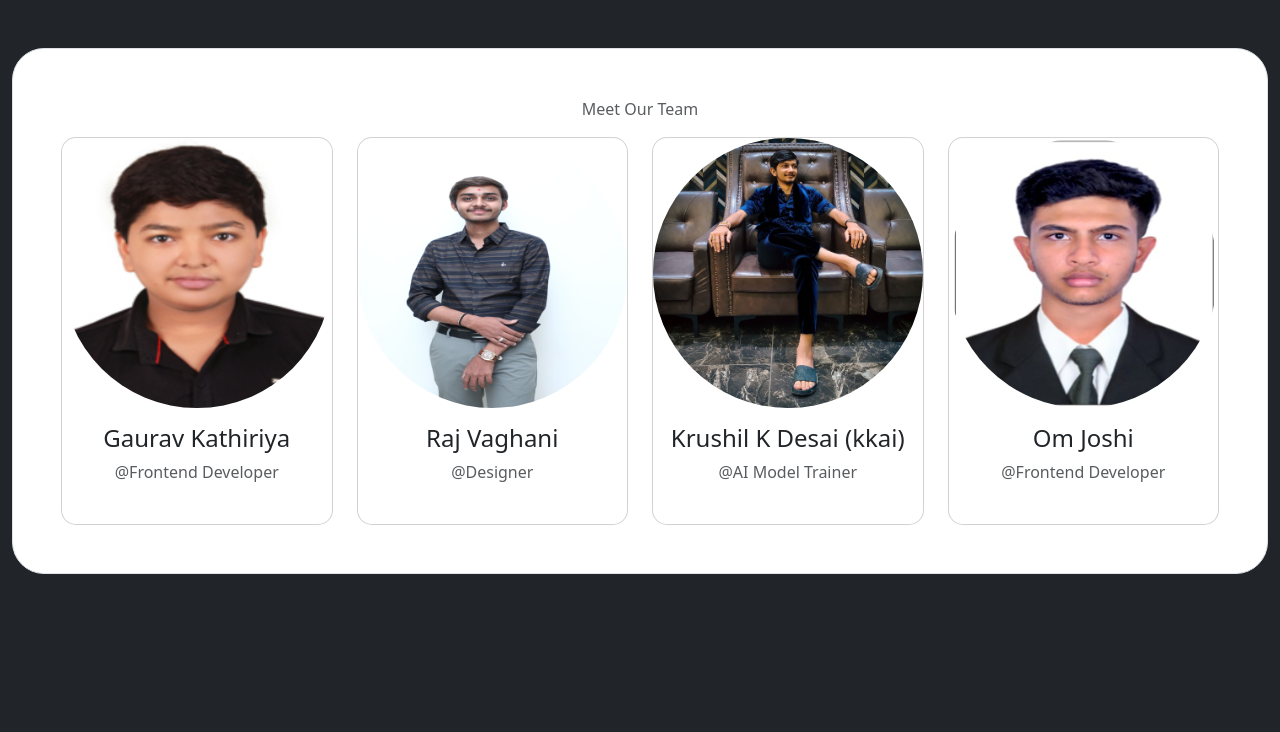
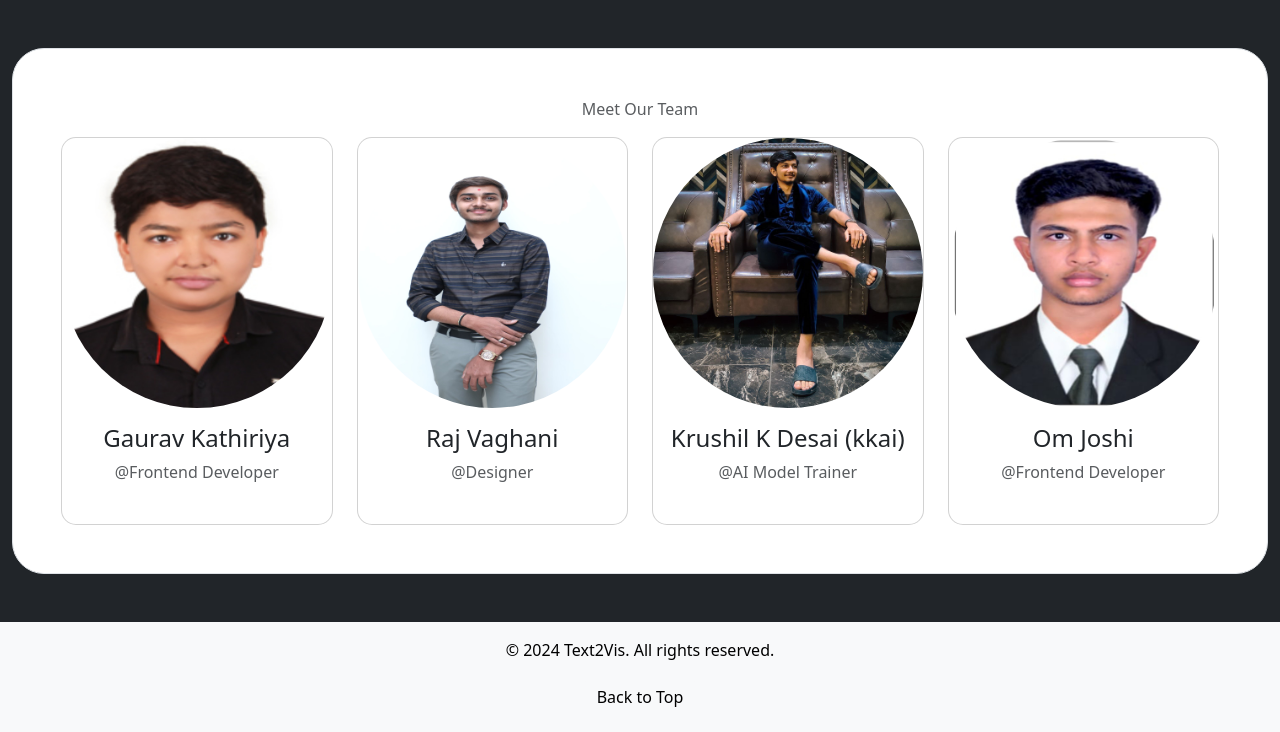
Before and after one commit to krushilkdesai/Text2Vis, a plain HTML site: page index.html in a window 1280 px wide. Shown: the part 2269-3001 px from the top of the page. Before the commit the page ends 2891 px from the top, so only its background shows below. Drawn offline with nearby package versions, Linux system fonts and the light colour scheme; a web font is replaced by a local one.

Commit message:
footer add

```diff
--- a/index.html
+++ b/index.html
@@ -231,6 +231,21 @@
         </div>
     </div>
 
+    <footer class="text-center text-light bg-body-tertiary py-3">
+        <p style="color: black;">&copy; 2024 Text2Vis. All rights reserved.</p>
+        <!-- Scroll to top button -->
+        <button onclick="scrollToTop()" class="btn btn-light ">Back to Top</button>
+    </footer>
+
+    <script>
+        // Function to scroll to the top of the page
+        function scrollToTop() {
+            document.body.scrollTop = 0; // For Safari
+            document.documentElement.scrollTop = 0; // For Chrome, Firefox, IE, and Opera
+        }
+    </script>
+
+
     <script src="https://cdn.jsdelivr.net/npm/@popperjs/core@2.11.8/dist/umd/popper.min.js"
         integrity="sha384-I7E8VVD/ismYTF4hNIPjVp/Zjvgyol6VFvRkX/vR+Vc4jQkC+hVqc2pM8ODewa9r"
         crossorigin="anonymous"></script>
```
